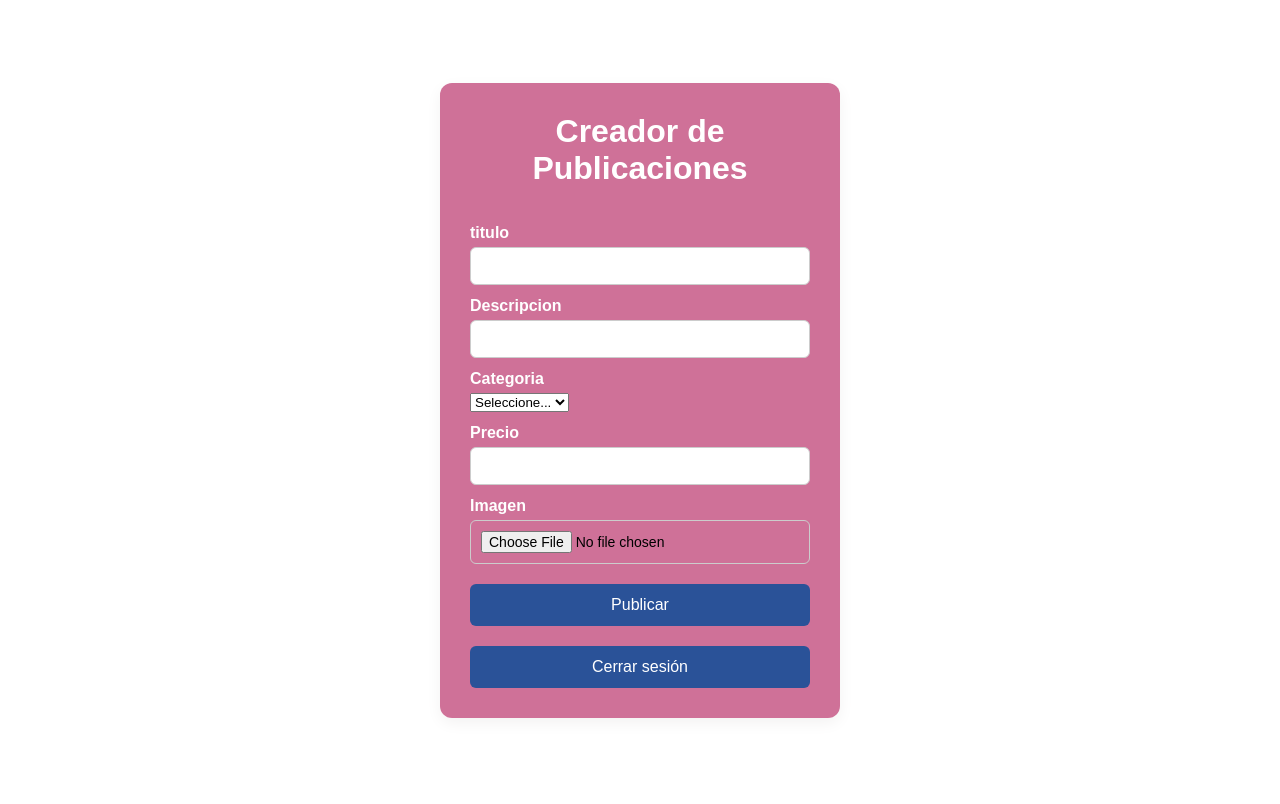
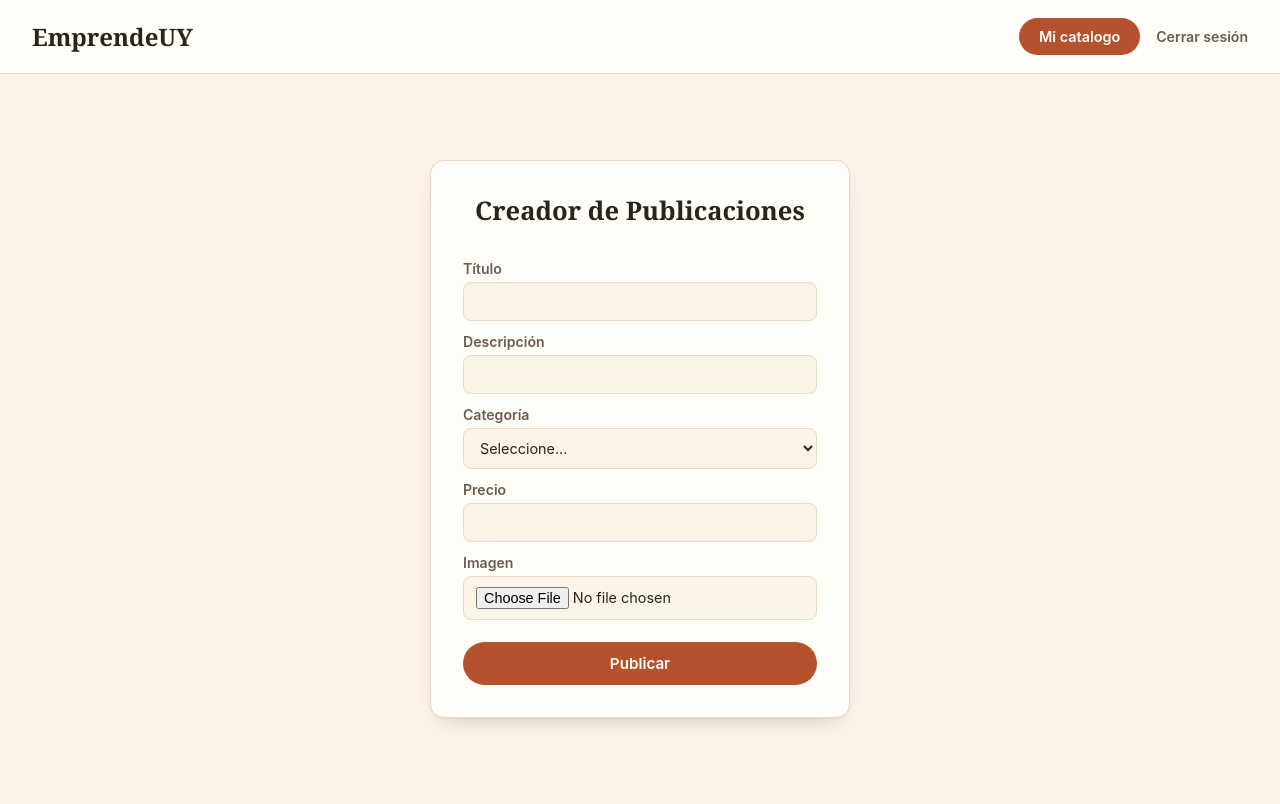
Before and after one commit to NICOLITO86/EmprendeUY, a PHP site: page /HTML/creadorpublicaciones.html in a window 1280 px wide. Before the commit the page ends 718 px from the top, so only its background shows below. Run offline with PHP 8.4, Linux system fonts and the light colour scheme.

Commit message:
css actualizado
el css de creadorpublicaciones fue actualizado

```diff
--- a/CSS/creadorpublicaciones.css
+++ b/CSS/creadorpublicaciones.css
@@ -1,3 +1,23 @@
+
+:root {
+    --crema: #faf3e6;
+    --crema-carta: #fffdf8;
+    --tinta: #2c231b;
+    --tinta-suave: #6b5d4f;
+    --linea: #e7dbc7;
+
+    --terracota: #b6512e;
+    --terracota-oscuro: #8f3d22;
+    --mostaza: #e0a72e;
+    --salvia: #62795f;
+    --rojo: #b23a3a;
+
+    --sombra-carta: 0 1px 2px rgba(44, 35, 27, 0.06), 0 10px 24px -14px rgba(44, 35, 27, 0.28);
+    --radio: 14px;
+
+    --fuente-titulo: "Fraunces", Georgia, serif;
+    --fuente-cuerpo: "Inter", system-ui, sans-serif;
+}
 
 * {
     margin: 0;
@@ -5,82 +25,163 @@
     box-sizing: border-box;
 }
 
-a{
-    display: flex;
-    gap: 6px;
-    width: 100%;
-    margin-top: 20px;
-    padding: 12px;
-    justify-content: center;
-    background-color: #2a5298;
-    color: #ffffff;
-
-    border: none;
-    border-radius: 6px;
-    font-size: 16px;
-    cursor: pointer;
-    text-decoration: none;
+body {
+    background: var(--crema);
+    color: var(--tinta);
+    font-family: var(--fuente-cuerpo);
+    -webkit-font-smoothing: antialiased;
 }
 
-body {
-    background-size: cover;
-    background-position: center;
-    background-repeat: no-repeat;
+/* ===== HEADER ===== */
+.header {
+    display: flex;
+    align-items: center;
+    justify-content: space-between;
+    gap: 20px;
+    flex-wrap: wrap;
+    padding: 18px 32px;
+    background: var(--crema-carta);
+    border-bottom: 1px solid var(--linea);
+}
 
+.header h1 {
+    font-family: var(--fuente-titulo);
+    font-size: 1.5rem;
+    font-weight: 700;
+    margin: 0;
+}
 
-    font-family: Arial, sans-serif;
+.header-acciones {
+    display: flex;
+    align-items: center;
+    gap: 16px;
+}
 
+.btn-nueva {
+    display: inline-flex;
+    align-items: center;
+    padding: 10px 20px;
+    border-radius: 999px;
+    background: var(--terracota);
+    color: var(--crema-carta);
+    text-decoration: none;
+    font-weight: 600;
+    font-size: 0.9rem;
+}
+
+.btn-nueva:hover {
+    background: var(--terracota-oscuro);
+}
+
+.btn-salir {
+    text-decoration: none;
+    color: var(--tinta-suave);
+    font-size: 0.88rem;
+    font-weight: 600;
+}
+
+/* ===== FORMULARIO ===== */
+.contenedor-centrado {
     display: flex;
     justify-content: center;
     align-items: center;
-    min-height: 100vh;
+    min-height: calc(100vh - 70px);
+    padding: 20px;
 }
 
 .creadorpublicaciones {
     display: flex;
     align-items: center;
     flex-direction: column;
-    background-color: rgba(192, 69, 120, 0.76);
-    width: 400px;
-    padding: 30px;
-    border-radius: 12px;
-    box-shadow: 0 5px 15px #f3f2f2;
+    background: var(--crema-carta);
+    width: 420px;
+    max-width: 100%;
+    padding: 32px;
+    border: 1px solid var(--linea);
+    border-radius: var(--radio);
+    box-shadow: var(--sombra-carta);
 }
 
-h1 {
+.creadorpublicaciones h1 {
+    font-family: var(--fuente-titulo);
+    font-size: 1.6rem;
+    font-weight: 700;
+    color: var(--tinta);
     text-align: center;
-    color: #ffffff;
-    margin-bottom: 25px;
+    margin-bottom: 20px;
 }
 
-label {
+.creadorpublicaciones label {
     display: block;
+    width: 100%;
     margin-top: 12px;
     margin-bottom: 5px;
-    font-weight: bold;
-    color: #ffffff;
+    font-family: var(--fuente-cuerpo);
+    font-weight: 600;
+    font-size: 0.88rem;
+    color: var(--tinta-suave);
 }
 
-input {
+.creadorpublicaciones input,
+.creadorpublicaciones textarea,
+.creadorpublicaciones select {
     width: 100%;
-    padding: 10px;
-    border: 1px solid #ccc;
-    border-radius: 6px;
-    font-size: 14px;
+    padding: 10px 12px;
+    border: 1px solid var(--linea);
+    border-radius: 8px;
+    font-family: var(--fuente-cuerpo);
+    font-size: 0.9rem;
+    background: var(--crema);
+    color: var(--tinta);
 }
 
-button {
+.creadorpublicaciones input:focus,
+.creadorpublicaciones textarea:focus,
+.creadorpublicaciones select:focus {
+    outline: none;
+    border-color: var(--terracota);
+}
+
+.creadorpublicaciones button {
+    width: 100%;
+    margin-top: 22px;
+    padding: 12px 20px;
+    border: none;
+    border-radius: 999px;
+    background: var(--terracota);
+    color: var(--crema-carta);
+    font-family: var(--fuente-cuerpo);
+    font-weight: 600;
+    font-size: 0.95rem;
+    cursor: pointer;
+    transition: background-color 0.2s ease;
+}
+
+.creadorpublicaciones button:hover {
+    background: var(--terracota-oscuro);
+}
+
+.boton-link {
+    display: inline-flex;
+    align-items: center;
+    justify-content: center;
+    gap: 6px;
     width: 100%;
     margin-top: 20px;
-    padding: 12px;
-    background-color: #2a5298;
-    color: white;
-    border: none;
-    border-radius: 6px;
-    font-size: 16px;
-    cursor: pointer;
+    padding: 10px 20px;
+    border-radius: 999px;
+    background: var(--terracota);
+    color: var(--crema-carta);
+    text-decoration: none;
+    font-family: var(--fuente-cuerpo);
+    font-weight: 600;
+    font-size: 0.9rem;
 }
 
-button:hover {
-    background-color: #1e3c72;
+.boton-link:hover {
+    background: var(--terracota-oscuro);
 }
+
+@media (max-width: 600px) {
+    .header { padding: 14px 18px; }
+}
--- a/HTML/creadorpublicaciones.html
+++ b/HTML/creadorpublicaciones.html
@@ -1,5 +1,5 @@
 <!DOCTYPE html>
-<html lang="en">
+<html lang="es">
 <head>
     <meta charset="UTF-8">
     <meta name="viewport" content="width=device-width, initial-scale=1.0">
@@ -7,39 +7,47 @@
     <link rel="stylesheet" href="../CSS/creadorpublicaciones.css">
 </head>
 <body>
+
+    <div class="header">
+        <h1>EmprendeUY</h1>
+        <div class="header-acciones">
+            <a class="btn-nueva" href="mis_publicaciones.html">Mi catalogo</a>
+            <a class="btn-salir" href="../PHP/logout.php">Cerrar sesión</a>
+        </div>
+    </div>
+
+    <div class="contenedor-centrado">
         <div class="creadorpublicaciones">
             <h1>Creador de Publicaciones</h1>
             <div id="div"></div>
             <form id="crearpublicaiones">
-        <label for="titulo"> titulo</label>
-    <input type="text" name="titulo">
+                <label for="titulo">Título</label>
+                <input type="text" id="titulo" name="titulo">
 
-    <label for="descripcion"> Descripcion</label>
-    <input type="text" name="descripcion">
+                <label for="descripcion">Descripción</label>
+                <input type="text" id="descripcion" name="descripcion">
 
-    <label for="categoria"> Categoria</label>
+                <label for="categoria">Categoría</label>
                 <select id="categoria" name="categoria">
                     <option value="">Seleccione...</option>
                     <option value="Ropa">Ropa</option>
                     <option value="Hogar">Hogar</option>
                     <option value="Tecnologia">Tecnologia</option>
-                <option value="Carpintetia">Carpinteria</option>
+                    <option value="Carpinteria">Carpinteria</option>
                     <option value="Herreria">Herreria</option>
                     <option value="Higiene">Higiene</option>
-                <option value="Deportes">Deportes</option> </select>
+                    <option value="Deportes">Deportes</option>
+                </select>
 
+                <label for="precio">Precio</label>
+                <input type="number" id="precio" name="precio">
 
-    <label for="precio"> Precio</label>
-    <input type="number" name="precio">
-
-
-    <label for="img"> Imagen</label>
-    <input type="file"  name="foto" id="foto">
+                <label for="foto">Imagen</label>
+                <input type="file" name="foto" id="foto">
 
                 <button type="submit">Publicar</button>
-
             </form>
-    <a href="../PHP/logout.php">Cerrar sesión</a>
+        </div>
     </div>
 
     <script src="../JS/crearpublicaiones.js"></script>
--- a/JS/crearpublicaiones.js
+++ b/JS/crearpublicaiones.js
@@ -11,7 +11,7 @@ formulario.addEventListener("submit", async (y) => {
         body: form})
 
 
-        .then(res=> res.text())
+        .then(res=> res.json())
     .then(publicacion=>{
         console.log(publicacion);
         if(publicacion.exito){
```
Also changed, not shown: SQL/emprendeuy (3).sql (+30 -9 lines), Imagenes/publicaciones/22.png (added), Imagenes/publicaciones/23.png (added). Lines whose indentation alone changed are shown as unchanged.
